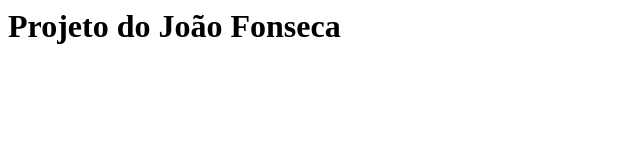
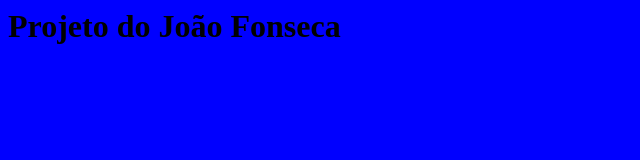
Before and after one commit to fernandoadms/curso-git, a plain HTML site: page index.html in a window 1280 px wide. Shown: the whole page, without its empty margins (0-640 px from the left). Drawn offline with Linux system fonts and the light colour scheme.

Commit message:
Adicionando estilo para nossa página

```diff
--- /dev/null
+++ b/design.css
@@ -0,0 +1,3 @@
+body {
+	background-color: blue;
+}
--- a/index.html
+++ b/index.html
@@ -1,5 +1,6 @@
 <html>
 	<head>
+		<link rel="stylesheet" href="design.css">
 	</head>
 	<body>
 		<h1>Projeto do João Fonseca</h1>
```
